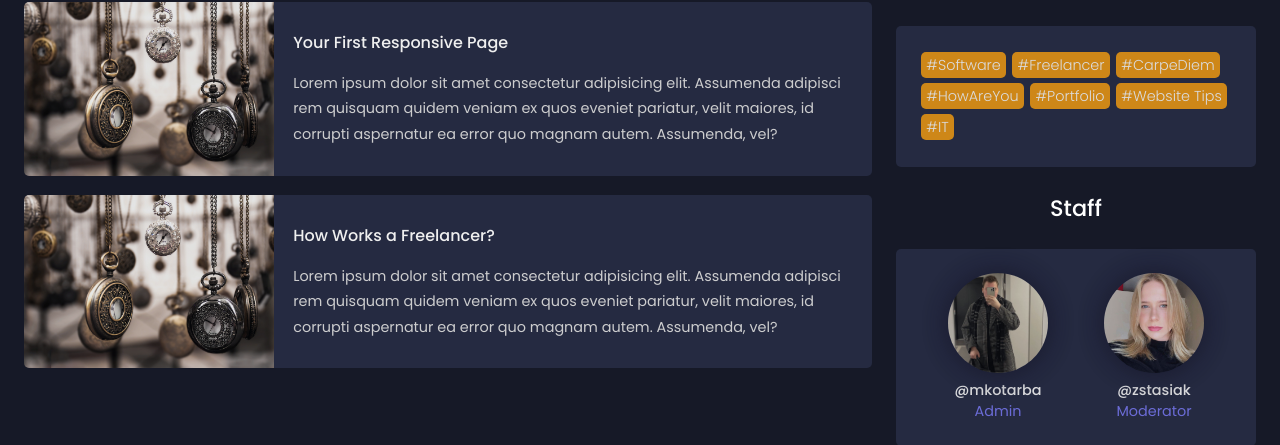
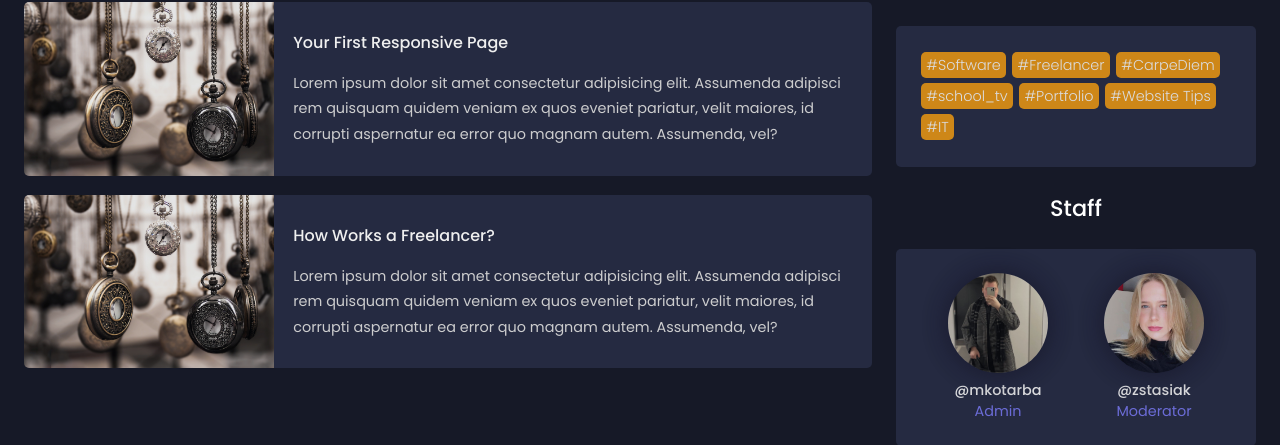
Before and after one commit to miloszkotarba/edziennik, a PHP site: page /app/views/landing.view.php in a window 1280 px wide. Shown: the part 656-1101 px from the top of the page. Run offline with PHP 8.4, Linux system fonts and the light colour scheme.

Commit message:
zmiana tagu

```diff
--- a/app/views/landing.view.php
+++ b/app/views/landing.view.php
@@ -133,7 +133,7 @@
             <span class="tag">Software</span>
             <span class="tag">Freelancer</span>
             <span class="tag">CarpeDiem</span>
-            <span class="tag">HowAreYou</span>
+            <span class="tag">school_tv</span>
             <span class="tag">Portfolio</span>
             <span class="tag">Website Tips</span>
             <span class="tag">IT</span>
```
